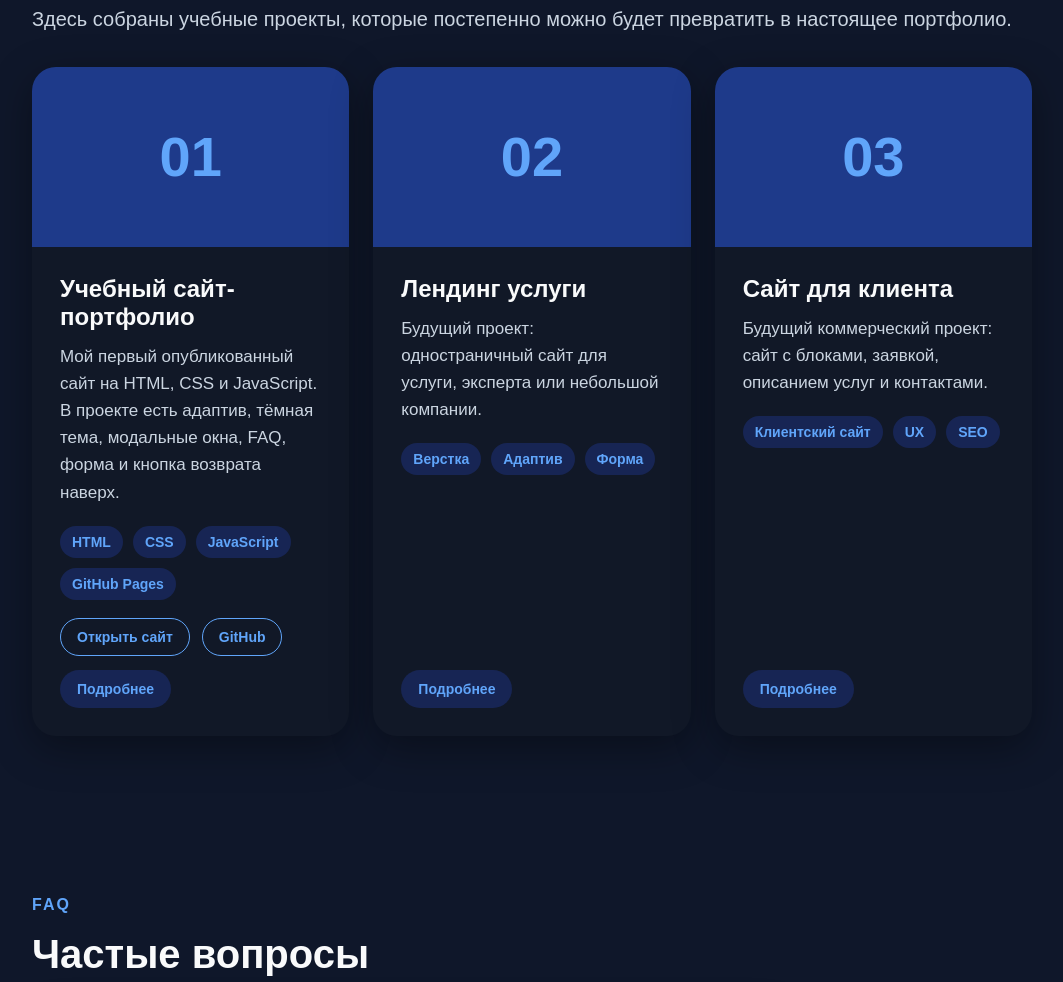
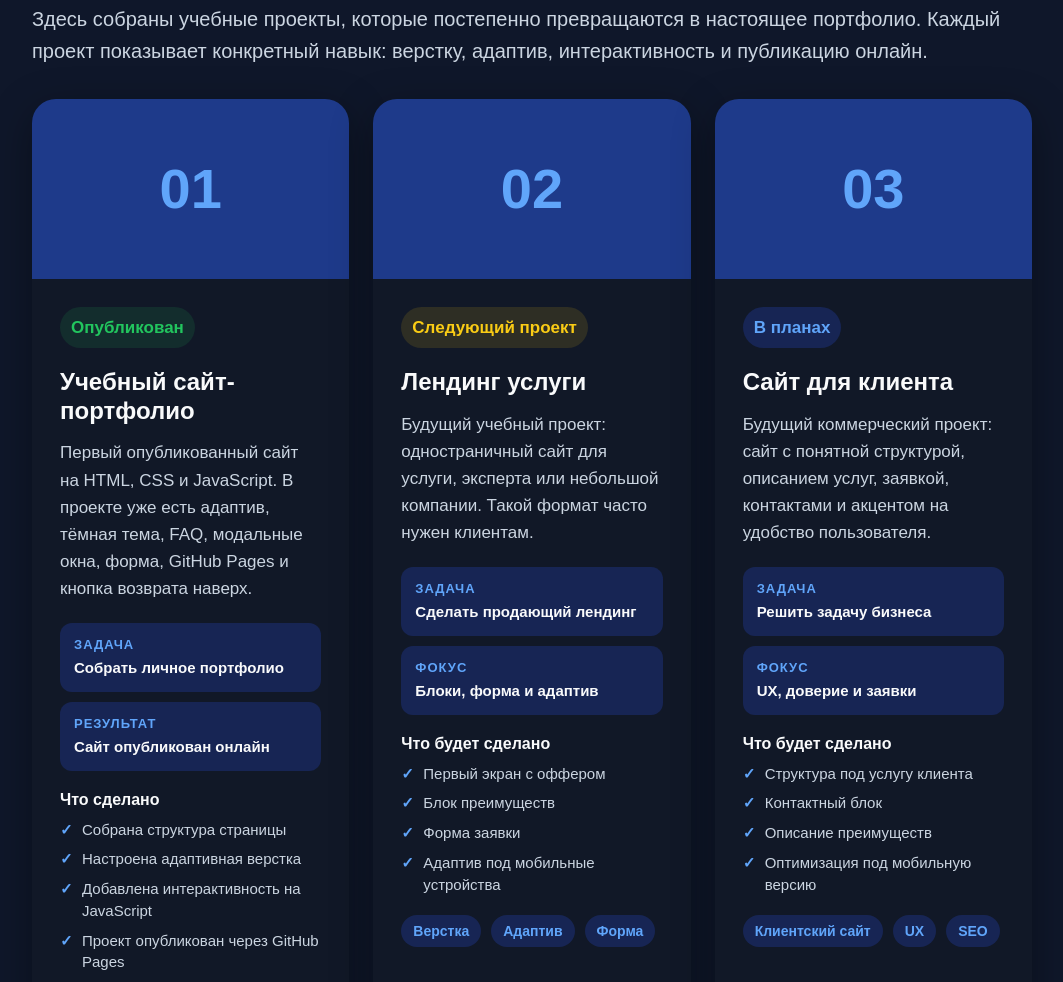
Before and after one commit to nefrit333-cpu/my-first-site, a plain HTML site: page index.html in a window 1280 px wide. Shown: the part 3158-4140 px from the top of the page, without its empty margins (108-1171 px from the left). Drawn offline with Linux system fonts and the light colour scheme.

Commit message:
Опустил мобильное бургер-меню в хедере, Улучшил карточки проектов

```diff
--- a/index.html
+++ b/index.html
@@ -313,7 +313,8 @@
         <h2 class="section-title">Мои первые проекты</h2>
 
         <p class="section-text">
-          Здесь собраны учебные проекты, которые постепенно можно будет превратить в настоящее портфолио.
+          Здесь собраны учебные проекты, которые постепенно превращаются в настоящее портфолио.
+          Каждый проект показывает конкретный навык: верстку, адаптив, интерактивность и публикацию онлайн.
         </p>
 
         <div class="projects-grid">
@@ -323,12 +324,38 @@
             </div>
 
             <div class="project-content">
-              <h3>Учебный сайт-портфолио</h3>
+              <div class="project-header">
+                <p class="project-status project-status-live">Опубликован</p>
+                <h3>Учебный сайт-портфолио</h3>
+              </div>
 
               <p>
-                Мой первый опубликованный сайт на HTML, CSS и JavaScript. В проекте есть адаптив,
-                тёмная тема, модальные окна, FAQ, форма и кнопка возврата наверх.
+                Первый опубликованный сайт на HTML, CSS и JavaScript. В проекте уже есть
+                адаптив, тёмная тема, FAQ, модальные окна, форма, GitHub Pages и кнопка возврата наверх.
               </p>
+
+              <div class="project-details">
+                <div class="project-detail">
+                  <span>Задача</span>
+                  <strong>Собрать личное портфолио</strong>
+                </div>
+
+                <div class="project-detail">
+                  <span>Результат</span>
+                  <strong>Сайт опубликован онлайн</strong>
+                </div>
+              </div>
+
+              <div class="project-done">
+                <h4>Что сделано</h4>
+
+                <ul>
+                  <li>Собрана структура страницы</li>
+                  <li>Настроена адаптивная верстка</li>
+                  <li>Добавлена интерактивность на JavaScript</li>
+                  <li>Проект опубликован через GitHub Pages</li>
+                </ul>
+              </div>
 
               <div class="project-tags">
                 <span>HTML</span>
@@ -376,11 +403,38 @@
             </div>
 
             <div class="project-content">
-              <h3>Лендинг услуги</h3>
+              <div class="project-header">
+                <p class="project-status project-status-progress">Следующий проект</p>
+                <h3>Лендинг услуги</h3>
+              </div>
 
               <p>
-                Будущий проект: одностраничный сайт для услуги, эксперта или небольшой компании.
+                Будущий учебный проект: одностраничный сайт для услуги, эксперта или небольшой компании.
+                Такой формат часто нужен клиентам.
               </p>
+
+              <div class="project-details">
+                <div class="project-detail">
+                  <span>Задача</span>
+                  <strong>Сделать продающий лендинг</strong>
+                </div>
+
+                <div class="project-detail">
+                  <span>Фокус</span>
+                  <strong>Блоки, форма и адаптив</strong>
+                </div>
+              </div>
+
+              <div class="project-done">
+                <h4>Что будет сделано</h4>
+
+                <ul>
+                  <li>Первый экран с оффером</li>
+                  <li>Блок преимуществ</li>
+                  <li>Форма заявки</li>
+                  <li>Адаптив под мобильные устройства</li>
+                </ul>
+              </div>
 
               <div class="project-tags">
                 <span>Верстка</span>
@@ -407,11 +461,38 @@
             </div>
 
             <div class="project-content">
-              <h3>Сайт для клиента</h3>
+              <div class="project-header">
+                <p class="project-status project-status-plan">В планах</p>
+                <h3>Сайт для клиента</h3>
+              </div>
 
               <p>
-                Будущий коммерческий проект: сайт с блоками, заявкой, описанием услуг и контактами.
+                Будущий коммерческий проект: сайт с понятной структурой, описанием услуг,
+                заявкой, контактами и акцентом на удобство пользователя.
               </p>
+
+              <div class="project-details">
+                <div class="project-detail">
+                  <span>Задача</span>
+                  <strong>Решить задачу бизнеса</strong>
+                </div>
+
+                <div class="project-detail">
+                  <span>Фокус</span>
+                  <strong>UX, доверие и заявки</strong>
+                </div>
+              </div>
+
+              <div class="project-done">
+                <h4>Что будет сделано</h4>
+
+                <ul>
+                  <li>Структура под услугу клиента</li>
+                  <li>Контактный блок</li>
+                  <li>Описание преимуществ</li>
+                  <li>Оптимизация под мобильную версию</li>
+                </ul>
+              </div>
 
               <div class="project-tags">
                 <span>Клиентский сайт</span>
--- a/style.css
+++ b/style.css
@@ -603,10 +603,39 @@ h2,
   flex-direction: column;
 }
 
+.project-header {
+  margin-bottom: 14px;
+}
+
+.project-status {
+  width: fit-content;
+  margin: 0 0 12px;
+  padding: 7px 11px;
+  border-radius: 999px;
+  font-size: 13px;
+  font-weight: 700;
+}
+
+.project-status-live {
+  color: #22c55e;
+  background: rgba(34, 197, 94, 0.12);
+}
+
+.project-status-progress {
+  color: #facc15;
+  background: rgba(250, 204, 21, 0.12);
+}
+
+.project-status-plan {
+  color: var(--color-accent);
+  background: var(--color-accent-soft);
+}
+
 .project-content h3 {
-  margin: 0 0 12px;
+  margin: 0;
   color: var(--color-text);
   font-size: 24px;
+  line-height: 1.2;
 }
 
 .project-content p {
@@ -615,8 +644,71 @@ h2,
   line-height: 1.6;
 }
 
+.project-details {
+  display: grid;
+  gap: 10px;
+  margin-bottom: 20px;
+}
+
+.project-detail {
+  padding: 14px;
+  border-radius: var(--radius-small);
+  background: var(--color-accent-soft);
+}
+
+.project-detail span {
+  display: block;
+  margin-bottom: 5px;
+  color: var(--color-accent);
+  font-size: 13px;
+  font-weight: 700;
+  text-transform: uppercase;
+  letter-spacing: 1px;
+}
+
+.project-detail strong {
+  display: block;
+  color: var(--color-text);
+  font-size: 15px;
+  line-height: 1.4;
+}
+
+.project-done {
+  margin-bottom: 20px;
+}
+
+.project-done h4 {
+  margin: 0 0 10px;
+  color: var(--color-text);
+  font-size: 16px;
+}
+
+.project-done ul {
+  margin: 0;
+  padding: 0;
+  list-style: none;
+  display: grid;
+  gap: 8px;
+}
+
+.project-done li {
+  position: relative;
+  padding-left: 22px;
+  font-size: 15px;
+  line-height: 1.45;
+}
+
+.project-done li::before {
+  content: "✓";
+  position: absolute;
+  left: 0;
+  top: 0;
+  color: var(--color-accent);
+  font-weight: 700;
+}
+
 .project-tags {
-  margin-bottom: 18px;
+  margin-bottom: 20px;
 }
 
 .project-footer {
@@ -906,7 +998,7 @@ h2,
     position: sticky;
     top: 0;
     z-index: 80;
-    padding: 8px 16px;
+    padding: 0 16px;
   }
 
   .header.header-floating {
@@ -930,6 +1022,7 @@ h2,
     border: 1px solid var(--color-accent);
     border-radius: 999px;
     background: var(--color-nav-mobile);
+    transform: translateY(3px);
   }
 
   .theme-toggle,
@@ -1079,10 +1172,6 @@ h2,
     padding: 24px;
   }
 
-  .project-tags {
-    margin-bottom: 18px;
-  }
-
   .project-footer {
     gap: 16px;
   }
```
